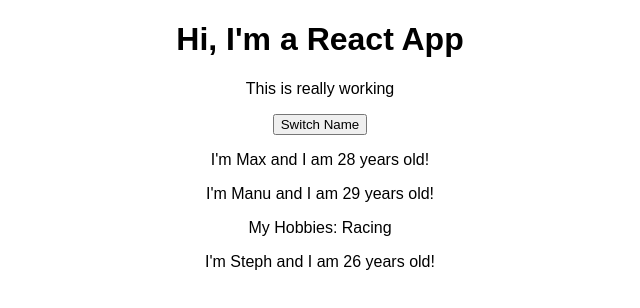
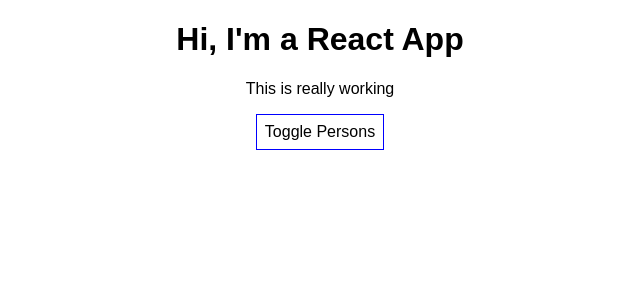
Before and after one commit to tabaremmanuel/react-complete-guide, a React (Create React App) app: page / in a window 1280 px wide. Shown: the top 308 px of the page, without its empty margins (320-960 px from the left). Built offline with nearby package versions, Linux system fonts and the light colour scheme.

Commit message:
New Module

```diff
--- a/src/App.js
+++ b/src/App.js
@@ -1,15 +1,16 @@
-import React, { Component } from 'react';
-import './App.css';
-import Person from './Person/Person';
+import React, { Component } from "react";
+import "./App.css";
+import Person from "./Person/Person";
 
 class App extends Component {
   state = {
     persons: [
-      {name: 'Max', age: 28},
-      {name: 'Manu', age: 29},
-      {name: 'Steph', age: 26}
+      { name: "Max", age: 28 },
+      { name: "Manu", age: 29 },
+      { name: "Steph", age: 26 }
     ],
-    otherState: 'some other value'
+    otherState: "some other value",
+    showPersons: false
   };
 
   switchNameHandler = newName => {
@@ -17,22 +18,77 @@
     // this.state.persons[0].name = 'Xam';
     this.setState({
       persons: [
-        {name: newName, age: 28},
-        {name: 'Manu', age: 29},
-        {name: 'Stephon', age: 26}
+        { name: newName, age: 28 },
+        { name: "Manu", age: 29 },
+        { name: "Stephon", age: 26 }
       ]
     });
   };
 
+  nameChangeHandler = event => {
+    this.setState({
+      persons: [
+        { name: "Max", age: 28 },
+        { name: event.target.value, age: 29 },
+        { name: "Stephon", age: 26 }
+      ]
+    });
+  };
+
+  togglePersonsHandler = () => {
+    const doesShow = this.state.showPersons;
+    this.setState({showPersons: !doesShow});
+  };
+
   render() {
+    const style = {
+      backgroundColor: "#ffffff",
+      font: "inherit",
+      border: "1px solid blue",
+      padding: "8px",
+      cursor: "pointer"
+    };
+
+    let persons = null;
+
+    if( this.state.showPersons ){
+      persons = (
+        <div>
+          <Person
+            name={this.state.persons[0].name}
+            age={this.state.persons[0].age}
+          />
+
+          <Person
+            changed={this.nameChangeHandler}
+            click={this.switchNameHandler.bind(this, "Maxine")}
+            name={this.state.persons[1].name}
+            age={this.state.persons[1].age}
+          >
+            My Hobbies: Racing
+          </Person>
+
+          <Person
+            name={this.state.persons[2].name}
+            age={this.state.persons[2].age}
+          />
+        </div>
+      );
+    }
+
     return (
       <div className="App">
         <h1>Hi, I'm a React App</h1>
         <p>This is really working</p>
-        <button onClick={this.switchNameHandler.bind(this, 'Maximus')}>Switch Name</button>
-        <Person name={this.state.persons[0].name} age={ this.state.persons[0].age} />
-        <Person click={this.switchNameHandler.bind(this, 'Maxine')} name={this.state.persons[1].name} age={ this.state.persons[1].age}>My Hobbies: Racing</Person>
-        <Person name={this.state.persons[2].name} age={ this.state.persons[2].age}></Person>
+
+        <button
+          style={style}
+          onClick={this.togglePersonsHandler}
+        >
+          Toggle Persons
+        </button>
+
+        { persons }
       </div>
     );
 
--- /dev/null
+++ b/src/Person/Person.css
@@ -0,0 +1,8 @@
+.Person{
+  width:60%;
+  margin:10px auto;
+  border: 1px solid #ccc;
+  box-shadow: 0 2px 3px rgba(0,0,0,0.4);
+  text-align: center;
+  padding:15px;
+}
--- a/src/Person/Person.js
+++ b/src/Person/Person.js
@@ -1,9 +1,13 @@
-import React from 'react';
+import React from "react";
+import "./Person.css";
 
 const person = props => (
-  <div>
-    <p onClick={props.click}>I'm {props.name} and I am {props.age} years old!</p>
+  <div className="Person">
+    <p onClick={props.click}>
+      I'm {props.name} and I am {props.age} years old!
+    </p>
     {props.children}
+    <input type="text" onChange={props.changed} value={props.name} />
   </div>
 );
 
```
